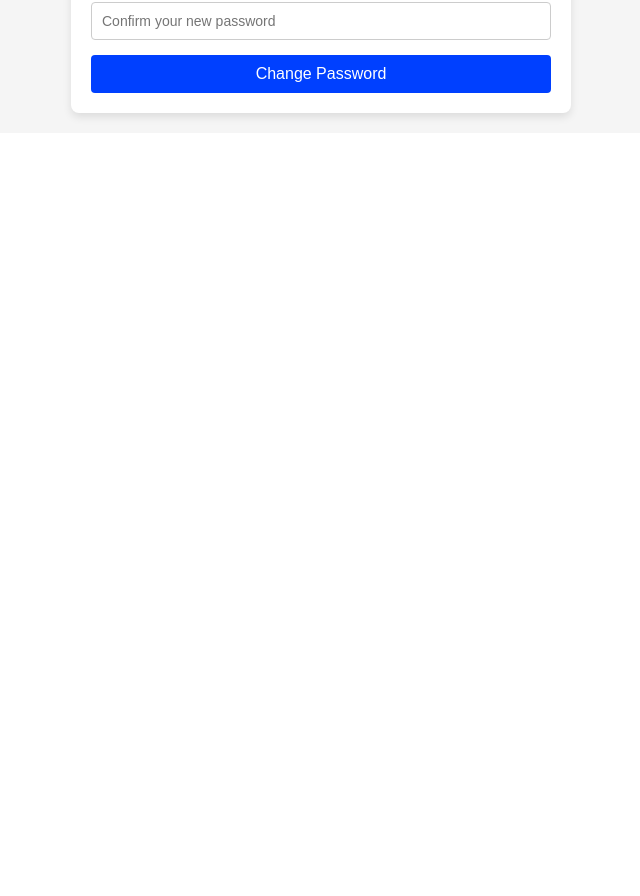
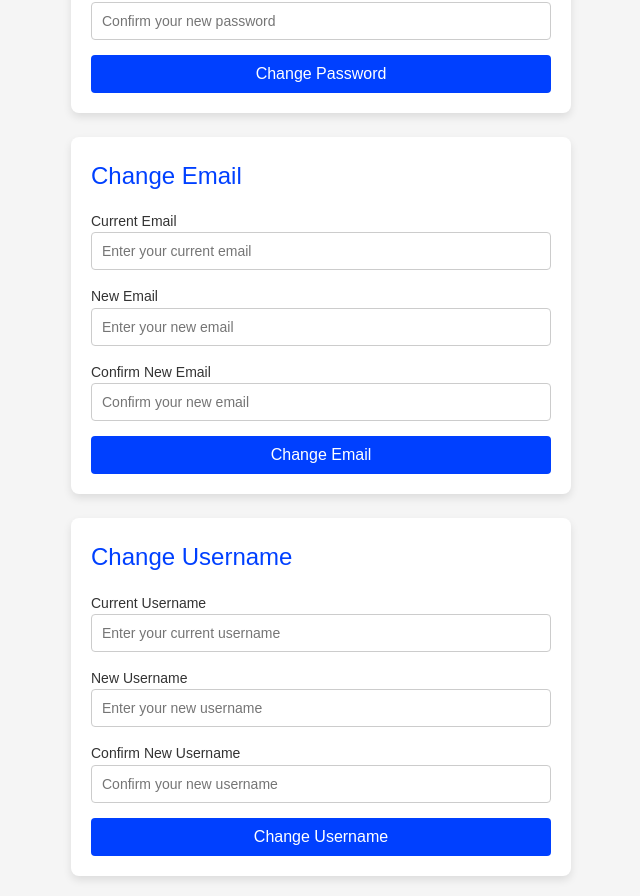
Before and after one commit to McGill-ECSE321-Fall2024/project-group-15, a Vue app in the folder GameStore-Frontend/: page /account in a window 1280 px wide. Shown: the part 407-1303 px from the top of the page, without its empty margins (351-991 px from the left). Before the commit the page ends 800 px from the top, so only its background shows below. Built offline with nearby package versions, Linux system fonts and the light colour scheme.

Commit message:
Change Username and Email form in account settings page

```diff
--- a/GameStore-Frontend/src/components/Account.vue
+++ b/GameStore-Frontend/src/components/Account.vue
@@ -1,7 +1,7 @@
-<template>
+  <template>
     <div class="account-page">
       <h1>Account Settings</h1>
-      <p>Welcome to your account settings. You can change your password here.</p>
+      <p style="color: black;">Welcome to your account settings. You can change your password, email, and username here.</p>
 
       <div class="password-change-form">
         <h2>Change Password</h2>
@@ -50,12 +50,117 @@
           <button type="submit" class="submit-button">Change Password</button>
 
           <!-- Error/Success Messages -->
-          <p v-if="errorMessage" class="error-message">{{ errorMessage }}</p>
-          <p v-if="successMessage" class="success-message">{{ successMessage }}</p>
+          <p v-if="passwordErrorMessage" class="error-message">{{ passwordErrorMessage }}</p>
+          <p v-if="passwordSuccessMessage" class="success-message">{{ passwordSuccessMessage }}</p>
+        </form>
+      </div>
+
+      <!-- Space between divs -->
+      <br>
+
+      <div class="email-change-form">
+        <h2>Change Email</h2>
+        <form @submit.prevent="handleEmailChange">
+          <!-- Current Email Field -->
+          <div class="input-group">
+            <label for="current-email">Current Email</label>
+            <div class="email-wrapper">
+              <input
+                type="email"
+                v-model="currentEmail"
+                id="current-email"
+                placeholder="Enter your current email"
+                required
+              />
+            </div>
+          </div>
+
+          <!-- New Email Field -->
+          <div class="input-group">
+            <label for="new-email">New Email</label>
+            <input
+              type="email"
+              v-model="newEmail"
+              id="new-email"
+              placeholder="Enter your new email"
+              required
+            />
+          </div>
+
+          <!-- Confirm New Email Field -->
+          <div class="input-group">
+            <label for="confirm-email">Confirm New Email</label>
+            <input
+              type="email"
+              v-model="confirmEmail"
+              id="confirm-email"
+              placeholder="Confirm your new email"
+              required
+            />
+          </div>
+
+          <button type="submit" class="submit-button">Change Email</button>
+
+          <!-- Error/Success Messages -->
+          <p v-if="emailErrorMessage" class="error-message">{{ emailErrorMessage }}</p>
+          <p v-if="emailSuccessMessage" class="success-message">{{ emailSuccessMessage }}</p>
+        </form>
+      </div>
+
+      <!-- Space between divs -->
+      <br>
+
+      <div class="username-change-form">
+        <h2>Change Username</h2>
+        <form @submit.prevent="handleUsernameChange">
+          <!-- Current Username Field -->
+          <div class="input-group">
+            <label for="current-username">Current Username</label>
+            <div class="username-wrapper">
+              <input
+                type="Username"
+                v-model="currentUsername"
+                id="current-username"
+                placeholder="Enter your current username"
+                required
+              />
+            </div>
+          </div>
+
+          <!-- New Username Field -->
+          <div class="input-group">
+            <label for="new-username">New Username</label>
+            <input
+              type="username"
+              v-model="newUsername"
+              id="new-username"
+              placeholder="Enter your new username"
+              required
+            />
+          </div>
+
+          <!-- Confirm New Username Field -->
+          <div class="input-group">
+            <label for="confirm-username">Confirm New Username</label>
+            <input
+              type="username"
+              v-model="confirmUsername"
+              id="confirm-username"
+              placeholder="Confirm your new username"
+              required
+            />
+          </div>
+
+          <button type="submit" class="submit-button">Change Username</button>
+
+          <!-- Error/Success Messages -->
+          <p v-if="usernameErrorMessage" class="error-message">{{ usernameErrorMessage }}</p>
+          <p v-if="usernameSuccessMessage" class="success-message">{{ usernameSuccessMessage }}</p>
         </form>
       </div>
     </div>
-  </template>
+
+</template>
 
   <style scoped>
   .account-page {
@@ -71,6 +176,24 @@
   }
 
   .password-change-form {
+    background-color: white;
+    padding: 20px;
+    border-radius: 8px;
+    box-shadow: 0 4px 8px rgba(0, 0, 0, 0.1);
+    max-width: 500px;
+    margin: auto;
+  }
+
+  .email-change-form {
+    background-color: white;
+    padding: 20px;
+    border-radius: 8px;
+    box-shadow: 0 4px 8px rgba(0, 0, 0, 0.1);
+    max-width: 500px;
+    margin: auto;
+  }
+
+  .username-change-form {
     background-color: white;
     padding: 20px;
     border-radius: 8px;
@@ -105,6 +228,16 @@
   }
 
   .password-wrapper {
+    display: flex;
+    align-items: center;
+  }
+
+  .email-wrapper {
+    display: flex;
+    align-items: center;
+  }
+
+  .username-wrapper {
     display: flex;
     align-items: center;
   }
@@ -162,8 +295,20 @@
         newPassword: '',
         confirmPassword: '',
         showCurrentPassword: false, // Controls visibility of current password
-        errorMessage: '',
-        successMessage: '',
+        passwordErrorMessage: '',
+        passwordSuccessMessage: '',
+
+        currentEmail: '',
+        newEmail: '',
+        confirmEmail: '',
+        emailErrorMessage: '',
+        emailSuccessMessage: '',
+
+        currentUsername: '',
+        newUsername: '',
+        confirmUsername: '',
+        usernameErrorMessage: '',
+        usernameSuccessMessage: '',
       };
     },
     methods: {
@@ -174,26 +319,75 @@
       handlePasswordChange() {
         // Simple validation for password matching
         if (this.newPassword !== this.confirmPassword) {
-          this.errorMessage = "New passwords don't match.";
-          this.successMessage = '';
+          this.passwordErrorMessage = "New passwords don't match.";
+          this.passwordSuccessMessage = '';
           return;
         }
 
         // Assume a simple check for the current password (replace with actual logic)
         if (this.currentPassword === "password123") { // Just an example condition
           // Simulate a password change process
-          this.successMessage = 'Your password has been successfully changed!';
-          this.errorMessage = '';
+          this.passwordSuccessMessage = 'Your password has been successfully changed!';
+          this.passwordErrorMessage = '';
 
           // Reset the form fields after successful password change
           this.currentPassword = '';
           this.newPassword = '';
           this.confirmPassword = '';
         } else {
-          this.errorMessage = 'Current password is incorrect.';
-          this.successMessage = '';
+          this.passwordErrorMessage = 'Current password is incorrect.';
+          this.passwordSuccessMessage = '';
         }
       },
+
+      handleEmailChange() {
+        // Simple validation for email matching
+        if (this.newEmail !== this.confirmEmail) {
+          this.emailErrorMessage = "New emails don't match.";
+          this.emailSuccessMessage = '';
+          return;
+        }
+
+        // Assume a simple check for the current email (replace with actual logic)
+        if (this.currentEmail === "email@mail.com") { // Just an example condition
+          // Simulate a email change process
+          this.emailSuccessMessage = 'Your email has been successfully changed!';
+          this.emailErrorMessage = '';
+
+          // Reset the form fields after successful password change
+          this.currentEmail = '';
+          this.newEmail = '';
+          this.confirmEmail = '';
+        } else {
+          this.emailErrorMessage = 'Current email is incorrect.';
+          this.emailSuccessMessage = '';
+        }
+      },
+
+      handleUsernameChange() {
+        // Simple validation for email matching
+        if (this.newUsername !== this.confirmUsername) {
+          this.usernameErrorMessage = "New usernames don't match.";
+          this.usernameSuccessMessage = '';
+          return;
+        }
+
+        // Assume a simple check for the current username (replace with actual logic)
+        if (this.currentUsername === "ManagerUsername") { // Just an example condition
+          // Simulate a username change process
+          this.usernameSuccessMessage = 'Your username has been successfully changed!';
+          this.usernameErrorMessage = '';
+
+          // Reset the form fields after successful password change
+          this.currentUsername = '';
+          this.newUsername = '';
+          this.confirmUsername = '';
+        } else {
+          this.usernameErrorMessage = 'Current username is incorrect.';
+          this.usernameSuccessMessage = '';
+        }
+      },
+
     },
   };
   </script>
```
